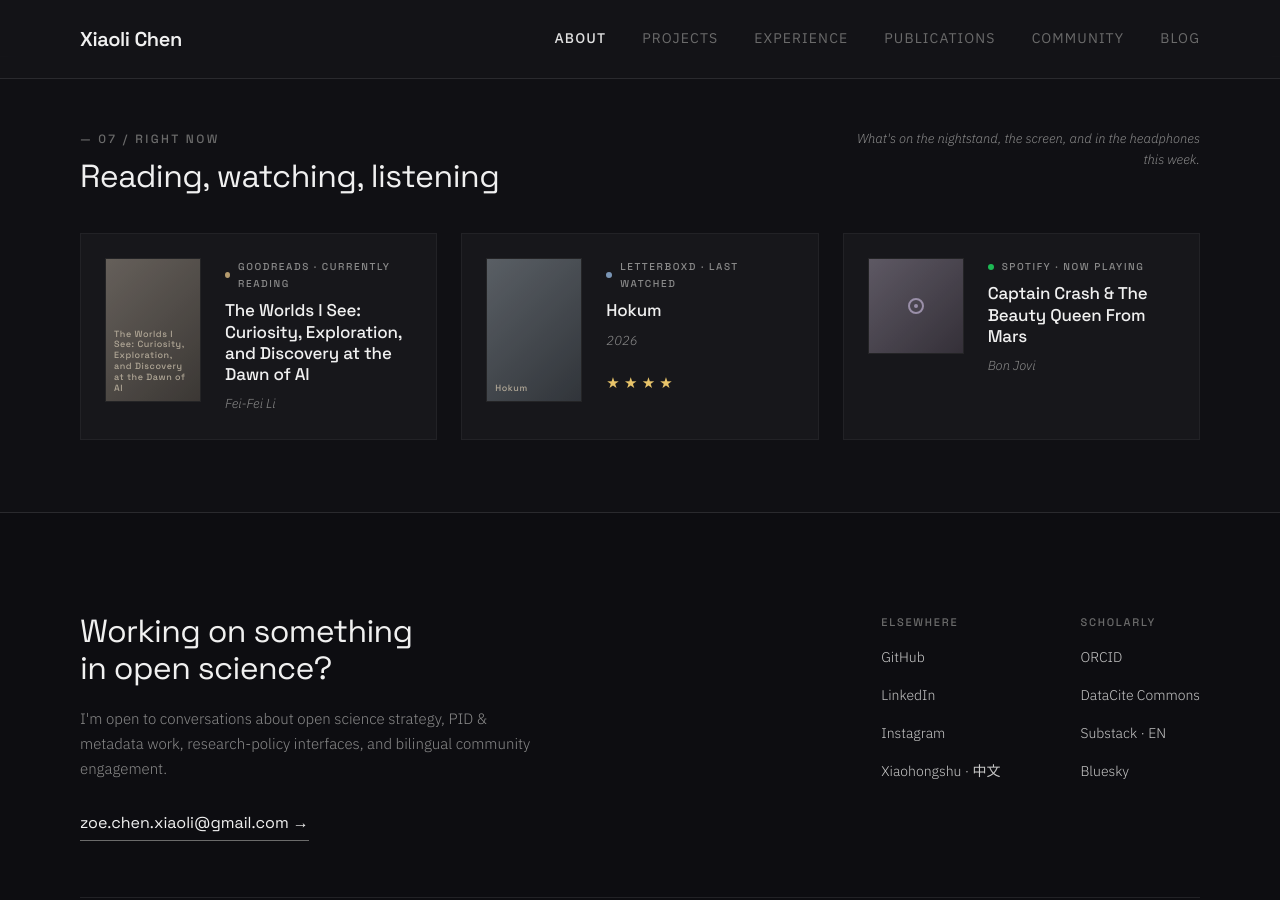
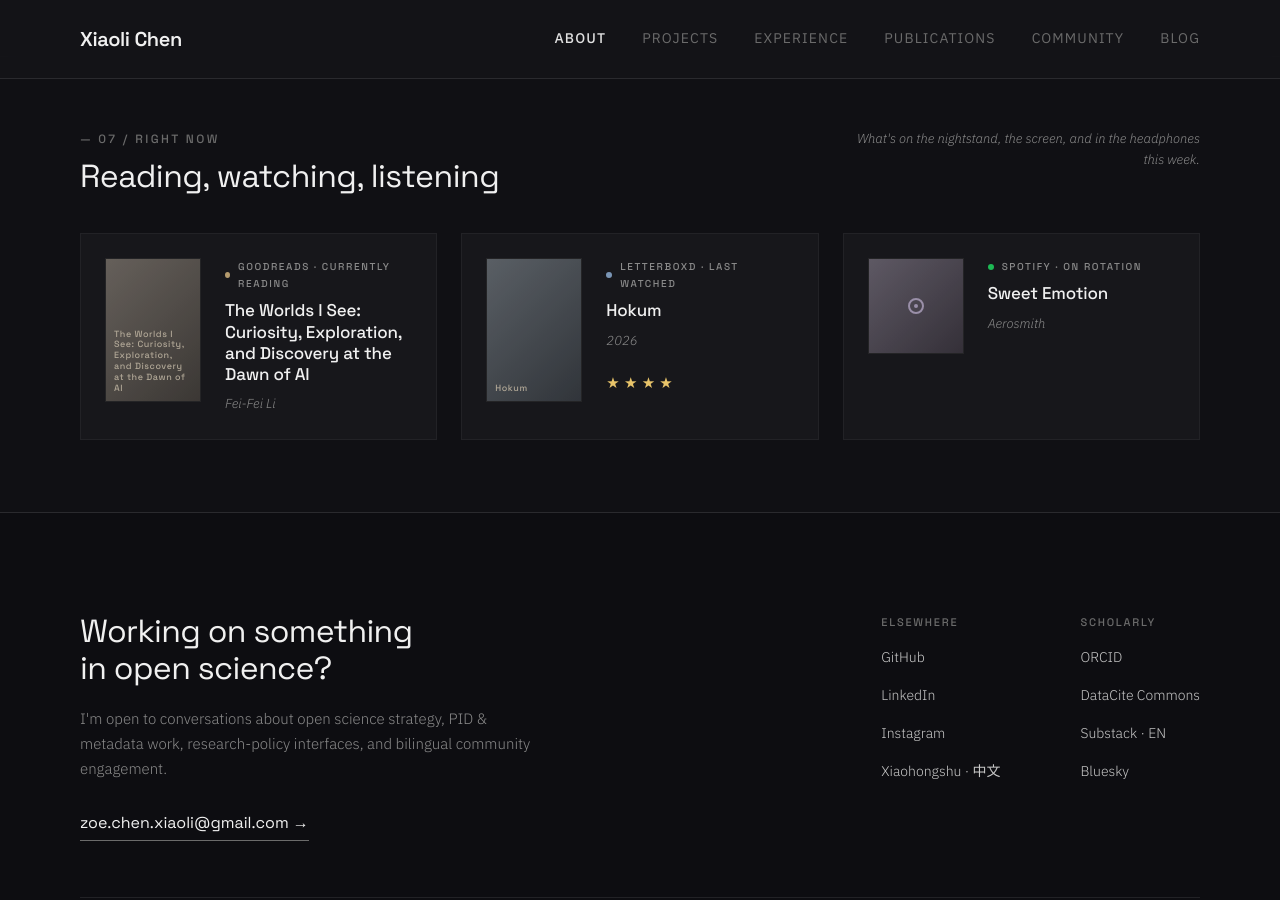
Before and after one commit to xchen101/xchen101.github.io, a Jekyll site: the page built from index.md, in a window 1280 px wide and 900 px high, scrolled down 6612 px. Built offline with Jekyll 4.4.1, drawn with Linux system fonts in a browser that asks for light colours; comment, search, counter and statistics services are not loaded; grey boxes are pictures that could not be loaded.

Commit message:
update: Right Now widget data (auto)

```diff
--- a/_data/now.yml
+++ b/_data/now.yml
@@ -1,4 +1,4 @@
-# Right now — auto-generated by Hermes cron on 2026-05-31 17:00 UTC
+# Right now — auto-generated by Hermes cron on 2026-05-31 23:00 UTC
 # Sources: Goodreads RSS / Letterboxd RSS / Spotify API
 
 reading:
@@ -23,9 +23,9 @@ watching:
 listening:
   service: "Spotify"
   accent: "#1DB954"
-  label: "Now playing"
-  title: "Captain Crash & The Beauty Queen From Mars"
-  artist: "Bon Jovi"
-  url: "https://open.spotify.com/track/2svCszTLVUf8K6woN74Svl"
+  label: "On rotation"
+  title: "Sweet Emotion"
+  artist: "Aerosmith"
+  url: "https://open.spotify.com/track/73TxYZd0lBCVRrHawrAglA"
   profile_url: "https://open.spotify.com/"
-  image: "https://i.scdn.co/image/ab67616d00001e027a231174875d7930de9dad58"
+  image: "https://i.scdn.co/image/ab67616d00001e028cffbbb7fe8645a486a85ea9"
```
